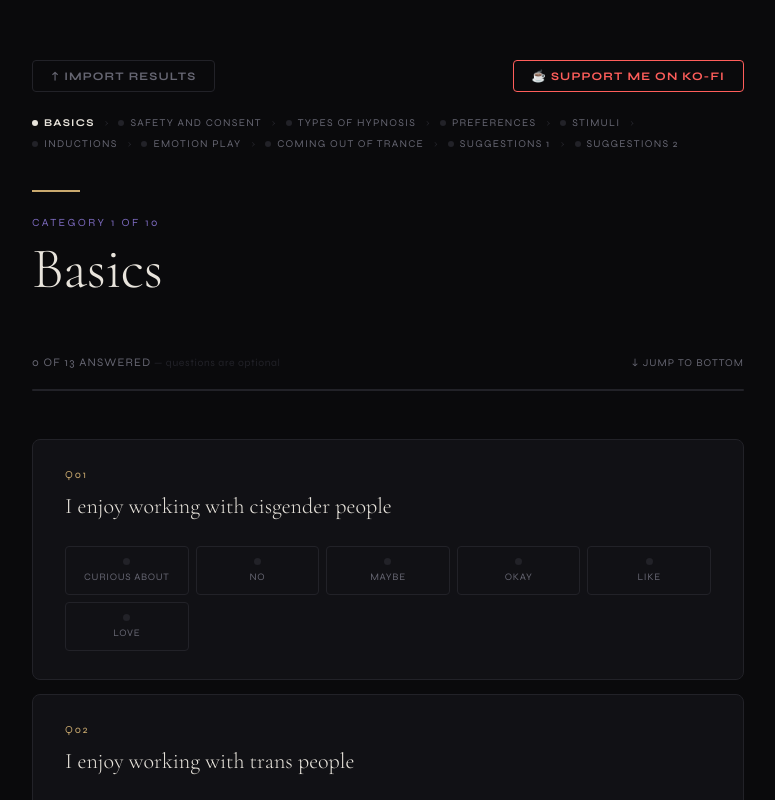
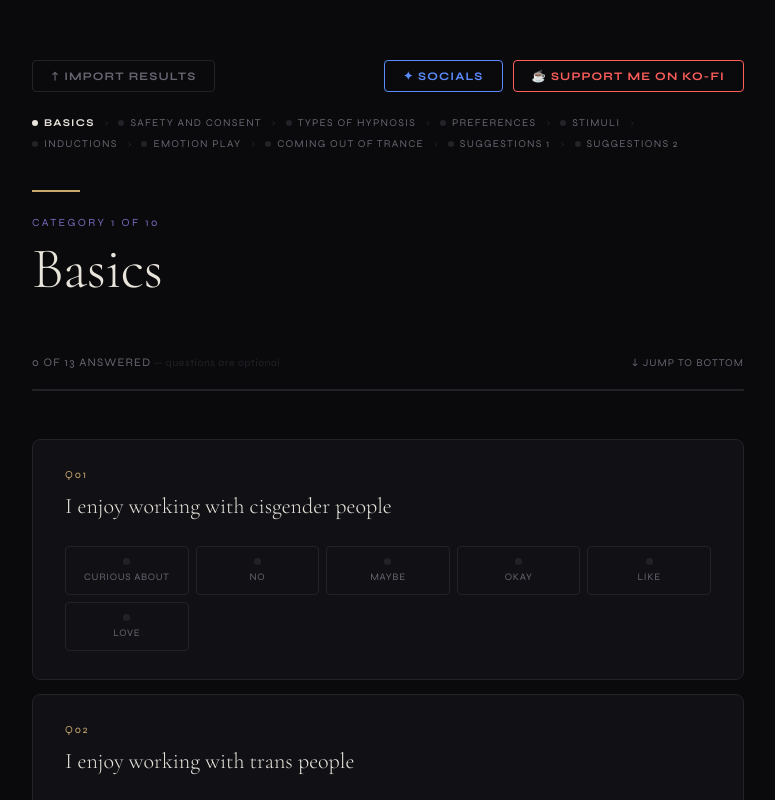
Before and after one commit to Zudiev/HKL, a React (Vite) app: page / in a window 1280 px wide. Shown: the top 800 px of the page, without its empty margins (252-1027 px from the left). Built offline with nearby package versions, Linux system fonts and the light colour scheme.

Commit message:
you can name the pdf file now and also socials tab

```diff
--- a/src/App.jsx
+++ b/src/App.jsx
@@ -9,36 +9,19 @@ const labelOf = (val) => SCALE.find((s) => s.value === val)?.label ?? "—";
 const pctOf   = (val) => Math.round((val / MAX_VAL) * 100);
 
 // ─── ENCODE / DECODE SHARE CODE ──────────────────────────────────────────────
-//
-// v2 format (new, compact):
-//   Prefix "v2:" + base64 of a fixed-length string.
-//   All question IDs across all categories are sorted numerically.
-//   Each position = one character: '0'–'4' for answered, '-' for skipped.
-//   Example for 169 questions fully answered: ~230 chars total.
-//
-// v1 format (old, JSON):
-//   Plain base64 of JSON string {"1":2,"2":3,...}
-//   Still decoded correctly so old codes keep working.
-
-// Build sorted list of all question IDs once at module level.
 const ALL_IDS = CATEGORIES.flatMap((c) => c.questions.map((q) => q.id))
     .sort((a, b) => a - b);
 
 function encodeAnswers(answers) {
-    // Build a compact string — one char per question in ID order
     const compact = ALL_IDS.map((id) => {
         const val = answers[id];
         return val !== undefined ? String(val) : "-";
     }).join("");
-
-    // base64-encode the compact string (ASCII only, btoa is fine)
     return "v2:" + btoa(compact);
 }
 
 function decodeAnswers(code) {
     const trimmed = code.trim();
-
-    // ── v2 format ──
     if (trimmed.startsWith("v2:")) {
         try {
             const compact = atob(trimmed.slice(3));
@@ -55,15 +38,12 @@ function decodeAnswers(code) {
             return null;
         }
     }
-
-    // ── v1 format (old JSON base64) — kept for backward compatibility ──
     try {
         const binary  = atob(trimmed);
         const bytes   = Uint8Array.from(binary, (c) => c.charCodeAt(0));
         const payload = new TextDecoder().decode(bytes);
         const parsed  = JSON.parse(payload);
         if (typeof parsed !== "object" || Array.isArray(parsed)) return null;
-        // v1 stored string keys — normalise to number keys
         const result = {};
         for (const [k, v] of Object.entries(parsed)) {
             result[Number(k)] = v;
@@ -80,7 +60,7 @@ async function exportAsPDF(answers, filename = "quiz-results.pdf") {
     const { jsPDF } = await import("jspdf");
 
     const doc    = new jsPDF({ orientation: "portrait", unit: "mm", format: "a4" });
-    const PW     = 210; // page width mm
+    const PW     = 210;
     const margin = 16;
     const usable = PW - margin * 2;
     let   y      = margin;
@@ -110,17 +90,14 @@ async function exportAsPDF(answers, filename = "quiz-results.pdf") {
         }
     };
 
-    // column boundary — question text stops here, label sits between here and bar
     const labelColX = PW - margin - 40 - 30;
 
-    // Title
     addText("Quiz Results", 22, true, 15, 15, 15);
     y += 4;
     addText(`${Object.keys(answers).length} questions answered across ${CATEGORIES.length} categories`, 9, false, 120, 120, 120);
     y += 8;
 
     for (const cat of CATEGORIES) {
-        // Category heading
         if (y > 265) { doc.addPage(); y = margin; }
         doc.setDrawColor(200, 200, 200);
         doc.line(margin, y, PW - margin, y);
@@ -134,14 +111,12 @@ async function exportAsPDF(answers, filename = "quiz-results.pdf") {
             const label = val !== null ? labelOf(val) : "Skipped";
             const pct   = val !== null ? pctOf(val) : 0;
 
-            // question text — constrained to left column only
             doc.setFontSize(9);
             doc.setFont("helvetica", "normal");
             doc.setTextColor(40, 40, 40);
             const lines = doc.splitTextToSize(q.text, labelColX - margin - 4);
             doc.text(lines, margin, y);
 
-            // label — sits in middle column, right-aligned
             doc.setFontSize(8);
             doc.setFont("helvetica", "bold");
             if (val !== null) {
@@ -151,9 +126,7 @@ async function exportAsPDF(answers, filename = "quiz-results.pdf") {
             }
             doc.text(label, labelColX + 24, y, { align: "right" });
 
-            // bar — rightmost column
             addBar(pct);
-
             y += lines.length * 4.2 + 1;
         }
         y += 4;
@@ -171,14 +144,12 @@ export default function PreferenceQuiz() {
     const [exporting,     setExporting]     = useState(false);
     const [activeTooltip, setActiveTooltip] = useState(null);
 
-    // Share code modals
     const [showExportModal, setShowExportModal] = useState(false);
     const [showImportModal, setShowImportModal] = useState(false);
     const [importInput,     setImportInput]     = useState("");
     const [importError,     setImportError]     = useState("");
     const [copied,          setCopied]          = useState(false);
 
-    // PDF name prompt
     const [showPdfModal, setShowPdfModal] = useState(false);
     const [pdfName,      setPdfName]      = useState("");
 
@@ -188,7 +159,6 @@ export default function PreferenceQuiz() {
     const isLastCategory     = catIndex === CATEGORIES.length - 1;
     const isFirstCategory    = catIndex === 0;
 
-    // Questions are now always skippable — count only answered (not required)
     const answeredInCurrent = useMemo(
         () => currentCategory.questions.filter((q) => q.id in answers).length,
         [answers, currentCategory]
@@ -225,7 +195,6 @@ export default function PreferenceQuiz() {
         window.scrollTo({ top: 0, behavior: "smooth" });
     };
 
-    // ── Export share code ──
     const shareCode = encodeAnswers(answers);
 
     const handleCopy = () => {
@@ -235,7 +204,6 @@ export default function PreferenceQuiz() {
         });
     };
 
-    // ── Import share code ──
     const handleImport = () => {
         const decoded = decodeAnswers(importInput);
         if (!decoded) {
@@ -250,7 +218,6 @@ export default function PreferenceQuiz() {
         window.scrollTo({ top: 0, behavior: "smooth" });
     };
 
-    // ── PDF export ──
     const handleExportPDF = () => {
         setPdfName("");
         setShowPdfModal(true);
@@ -265,12 +232,20 @@ export default function PreferenceQuiz() {
         finally { setExporting(false); }
     };
 
-    // ── Shared topbar (rendered in both views) ──
     const Topbar = () => (
         <div className="topbar">
             <button className="import-btn" onClick={() => setShowImportModal(true)}>
                 ↑ Import results
             </button>
+            <div className="topbar-right">
+                <a
+                    className="socials-btn"
+                    href="https://guns.lol/meltingg"
+                    target="_blank"
+                    rel="noreferrer"
+                >
+                    ✦ Socials
+                </a>
                 <a
                     className="kofi-btn"
                     href="https://ko-fi.com/lycheejuice"
@@ -279,6 +254,7 @@ export default function PreferenceQuiz() {
                 >
                     ☕ Support me on Ko-fi
                 </a>
+            </div>
         </div>
     );
 
@@ -290,7 +266,6 @@ export default function PreferenceQuiz() {
             <div className="quiz-wrapper">
                 <Topbar />
 
-                {/* Clickable category breadcrumb */}
                 <nav className="category-strip" aria-label="Progress">
                     {CATEGORIES.map((cat, i) => {
                         const state =
@@ -314,7 +289,6 @@ export default function PreferenceQuiz() {
                     })}
                 </nav>
 
-                {/* Header */}
                 <header className="quiz-header">
                     <p className="quiz-category-label">
                         Category {catIndex + 1} of {CATEGORIES.length}
@@ -323,7 +297,6 @@ export default function PreferenceQuiz() {
                     <p className="quiz-subtitle">{currentCategory.description}</p>
                 </header>
 
-                {/* Progress + scroll to bottom */}
                 <div className="progress-row">
                     <p className="progress-label">
                         {answeredInCurrent} of {currentCategory.questions.length} answered
@@ -337,7 +310,6 @@ export default function PreferenceQuiz() {
                     <div className="progress-fill" style={{ width: `${progressPct}%` }} />
                 </div>
 
-                {/* Questions */}
                 {currentCategory.questions.map((q, i) => (
                     <div
                         key={q.id}
@@ -376,7 +348,6 @@ export default function PreferenceQuiz() {
                     </div>
                 ))}
 
-                {/* Bottom navigation */}
                 <div className="nav-row" ref={bottomRef}>
                     <button
                         className="nav-btn prev-btn"
@@ -395,7 +366,6 @@ export default function PreferenceQuiz() {
                     </button>
                 </div>
 
-                {/* Import modal — available during quiz too */}
                 {showImportModal && (
                     <div className="modal-overlay" onClick={() => setShowImportModal(false)}>
                         <div className="modal" onClick={(e) => e.stopPropagation()}>
@@ -454,7 +424,6 @@ export default function PreferenceQuiz() {
                     </div>
                 ))}
 
-                {/* Actions */}
                 <div className="results-actions">
                     <button
                         className="action-btn primary"
@@ -474,7 +443,6 @@ export default function PreferenceQuiz() {
                 </div>
             </div>
 
-            {/* Export modal */}
             {showExportModal && (
                 <div className="modal-overlay" onClick={() => setShowExportModal(false)}>
                     <div className="modal" onClick={(e) => e.stopPropagation()}>
@@ -491,7 +459,6 @@ export default function PreferenceQuiz() {
                 </div>
             )}
 
-            {/* Import modal */}
             {showImportModal && (
                 <div className="modal-overlay" onClick={() => setShowImportModal(false)}>
                     <div className="modal" onClick={(e) => e.stopPropagation()}>
@@ -512,7 +479,6 @@ export default function PreferenceQuiz() {
                 </div>
             )}
 
-            {/* PDF name prompt modal */}
             {showPdfModal && (
                 <div className="modal-overlay" onClick={() => setShowPdfModal(false)}>
                     <div className="modal" onClick={(e) => e.stopPropagation()}>
--- a/src/quiz.css
+++ b/src/quiz.css
@@ -81,6 +81,12 @@ body {
   gap: 10px;
 }
 
+.topbar-right {
+  display: flex;
+  align-items: center;
+  gap: 10px;
+}
+
 .kofi-btn {
   display: inline-flex;
   align-items: center;
@@ -104,6 +110,31 @@ body {
   color: #fff;
   transform: translateY(-1px);
   box-shadow: 0 4px 16px rgba(255,94,91,0.35);
+}
+
+.socials-btn {
+  display: inline-flex;
+  align-items: center;
+  gap: 6px;
+  padding: 8px 18px;
+  background: transparent;
+  border: 1px solid #5b8cff;
+  color: #5b8cff;
+  font-family: 'Syne', sans-serif;
+  font-size: 0.72rem;
+  font-weight: 700;
+  letter-spacing: 0.1em;
+  text-transform: uppercase;
+  text-decoration: none;
+  border-radius: var(--radius);
+  transition: all 0.2s ease;
+}
+
+.socials-btn:hover {
+  background: #5b8cff;
+  color: #fff;
+  transform: translateY(-1px);
+  box-shadow: 0 4px 16px rgba(91,140,255,0.35);
 }
 
 .import-btn {
@@ -599,7 +630,7 @@ body {
 }
 
 .question-text {
-  margin-bottom: 0; /* override — wrapper handles spacing now */
+  margin-bottom: 0;
 }
 
 .tooltip-anchor {
@@ -673,15 +704,17 @@ body {
   .scale-btn {
     padding: 10px 2px;
   }
+
+  .topbar {
+    flex-wrap: wrap;
+  }
+
+  .topbar-right {
+    flex-wrap: wrap;
+  }
 }
 
 /* ── Print / PDF export ──────────────────────────────────────────────────── */
-/*
-  This block applies when the browser's print dialog is used.
-  For programmatic PDF export (via jsPDF + html2canvas) we target
-  the #results-print-area element directly in JS — these rules
-  keep it looking clean if someone also uses Ctrl+P.
-*/
 @media print {
   :root {
     --bg:      #ffffff;
```
Lines whose indentation alone changed are shown as unchanged.
